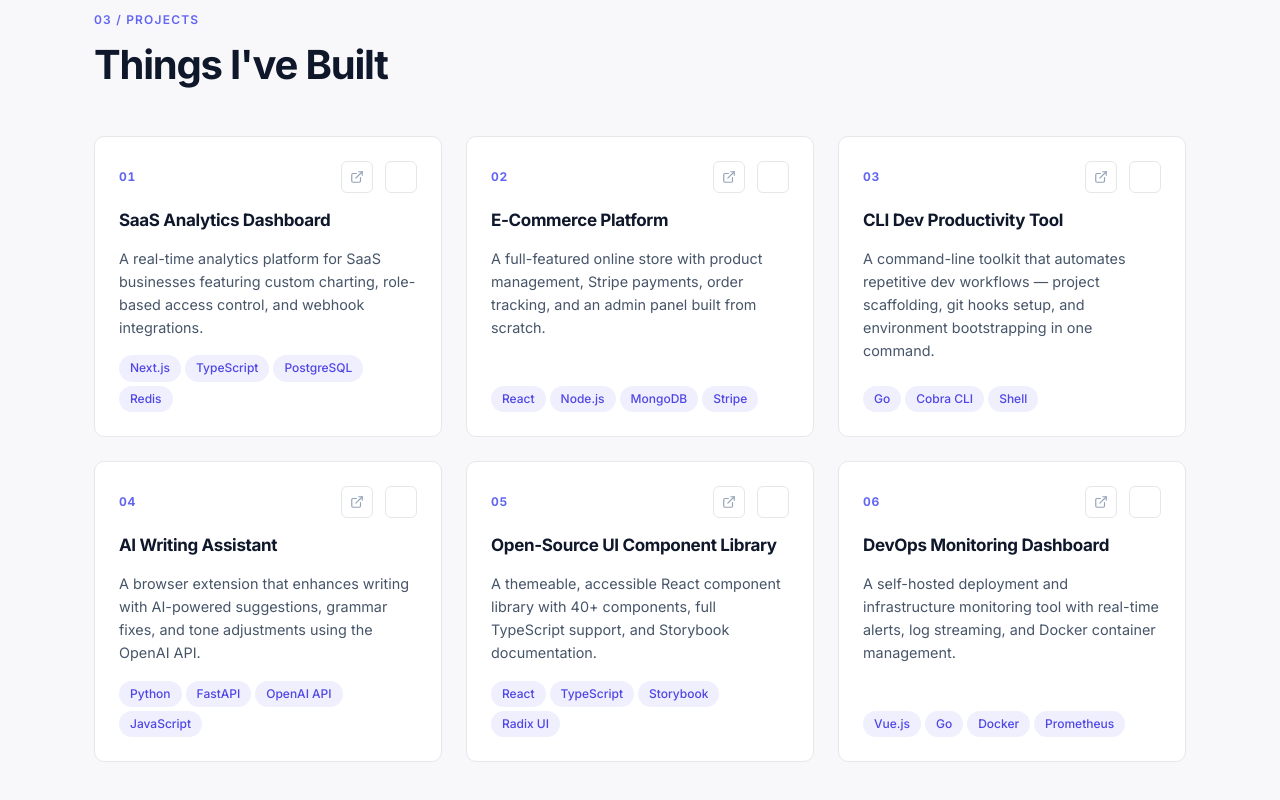
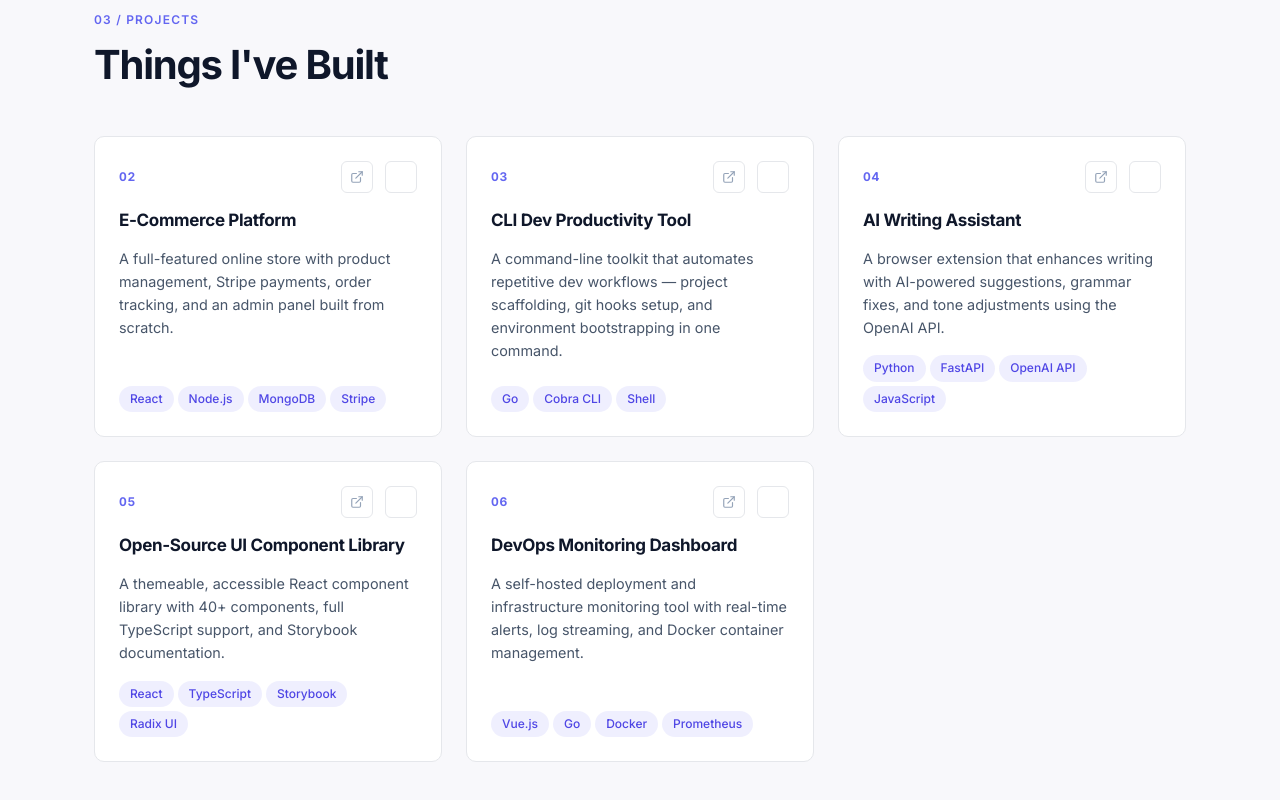
Before and after one commit to sudhanshubhosale3428-cmyk/portfolio, a plain HTML site: page index.html in a window 1280 px wide. Shown: the part 2137-2937 px from the top of the page. Drawn offline with nearby package versions, Linux system fonts and the light colour scheme.

Commit message:
Update index.html

```diff
--- a/index.html
+++ b/index.html
@@ -144,20 +144,6 @@
         </div>
         <div class="projects__grid">
 
-          <article class="project-card reveal">
-            <div class="project-card__header">
-              <span class="project-card__number">01</span>
-              <div class="project-card__links">
-                <a href="#" class="icon-link" aria-label="Live demo" target="_blank" rel="noopener"><i data-lucide="external-link"></i></a>
-                <a href="#" class="icon-link" aria-label="GitHub repo" target="_blank" rel="noopener"><i data-lucide="github"></i></a>
-              </div>
-            </div>
-            <h3 class="project-card__title">SaaS Analytics Dashboard</h3>
-            <p class="project-card__desc">A real-time analytics platform for SaaS businesses featuring custom charting, role-based access control, and webhook integrations.</p>
-            <div class="project-card__stack">
-              <span class="tag tag--sm">Next.js</span><span class="tag tag--sm">TypeScript</span><span class="tag tag--sm">PostgreSQL</span><span class="tag tag--sm">Redis</span>
-            </div>
-          </article>
 
           <article class="project-card reveal">
             <div class="project-card__header">
```
